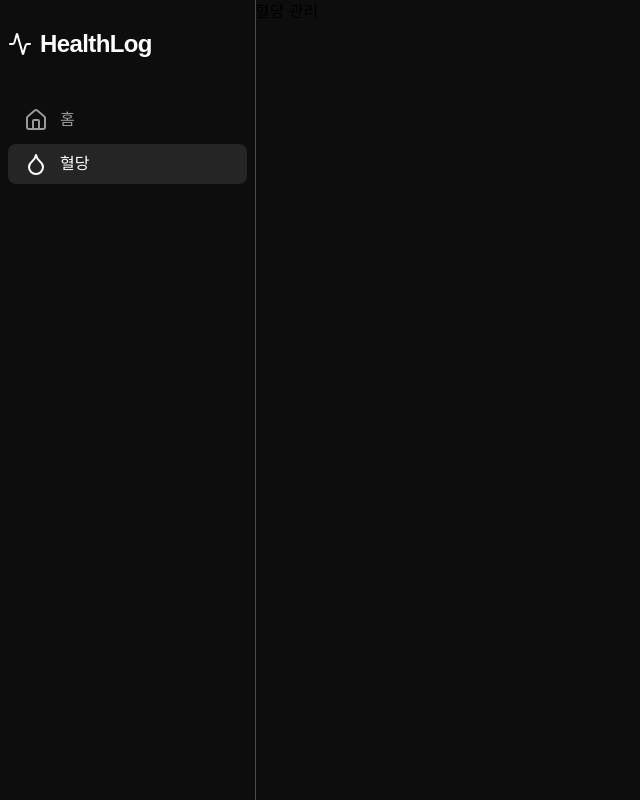
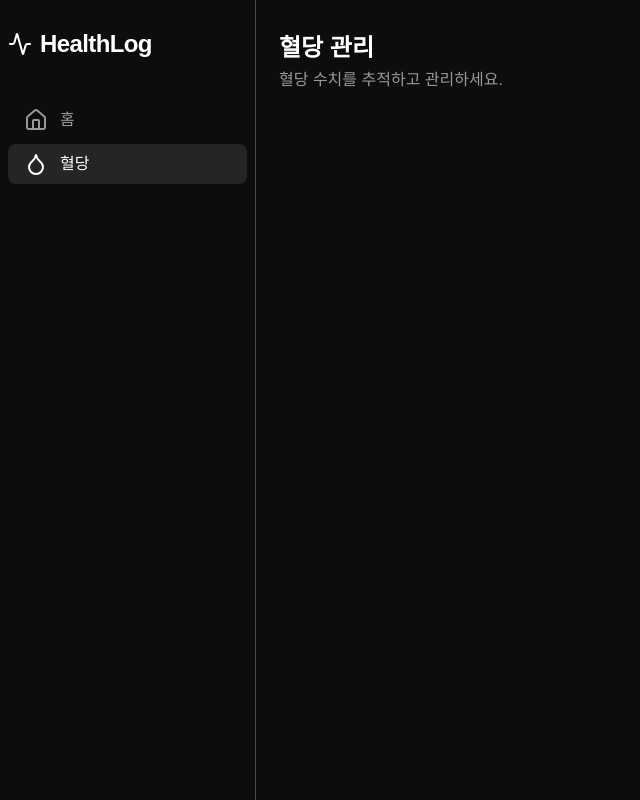
Before and after one commit to hyoni0817/health-log, a Next.js app: page /glucose in a window 1280 px wide. Shown: the whole page, without its empty margins (0-640 px from the left). Built offline with nearby package versions, Linux system fonts and the light colour scheme.

Commit message:
Refactor: 임시로 구현한 Glucose 컴포넌트에서 BloodSugarPage로 교체

```diff
--- a/app/glucose/page.tsx
+++ b/app/glucose/page.tsx
@@ -1,7 +1 @@
-export default function Glucose() {
-    return (
-        <div>
-            <h1>혈당 관리</h1>
-        </div>
-    )
-}
+export { BloodSugarPage as default } from '@/page-components/blood-sugar';
--- /dev/null
+++ b/src/page-components/blood-sugar/index.ts
@@ -0,0 +1 @@
+export { default as BloodSugarPage } from './ui/BloodSugarPage';
--- /dev/null
+++ b/src/page-components/blood-sugar/ui/BloodSugarPage.tsx
@@ -0,0 +1,8 @@
+export default function BloodSugarPage() {
+  return (
+    <main className="px-6 py-8 w-full max-w-7xl">
+      <h1 className="mb-1 text-(--text) text-2xl font-bold">혈당 관리</h1>
+      <p className="text-(--text-subtitle) text-base mb-4">혈당 수치를 추적하고 관리하세요.</p>
+    </main>
+  );
+}
```
